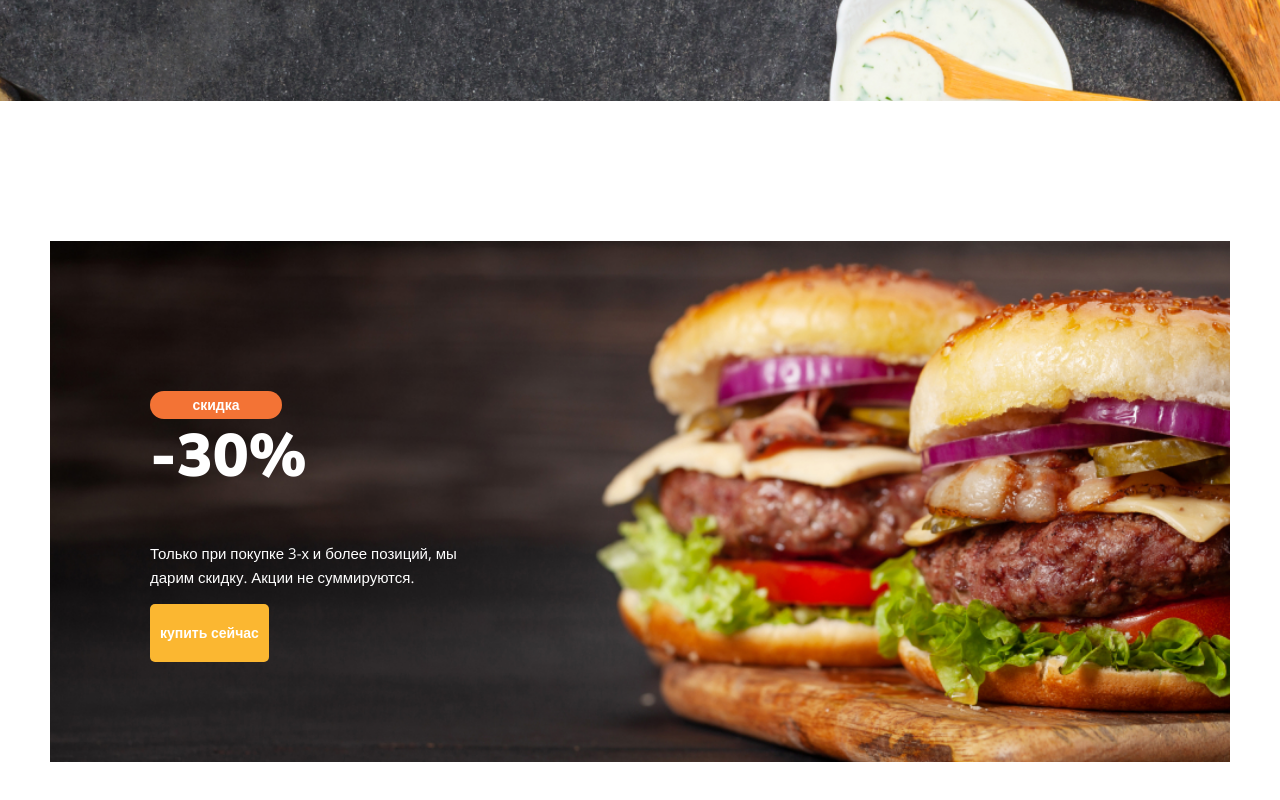
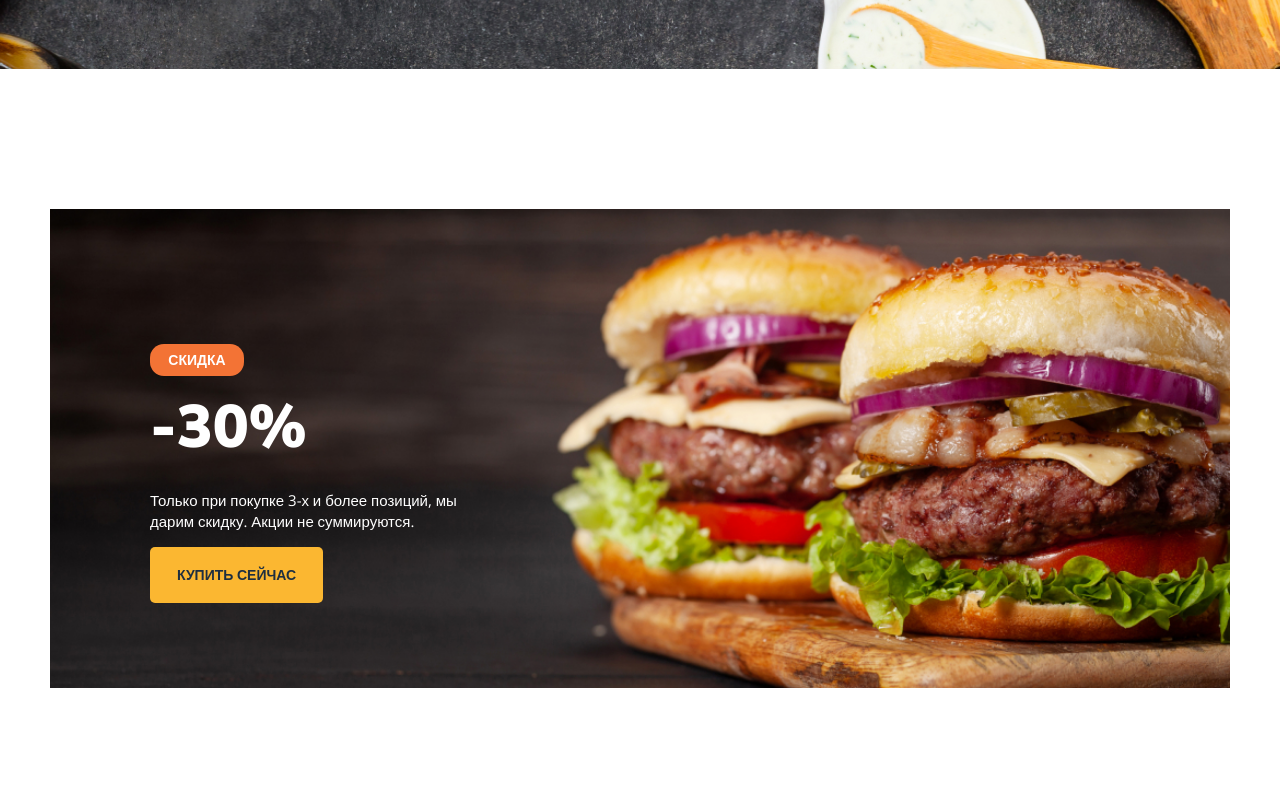
Before and after one commit to Andron67/Module01-Burger, a plain HTML site: page index.html in a window 1280 px wide. Shown: the part 522-1322 px from the top of the page. Drawn offline with nearby package versions, Linux system fonts and the light colour scheme.

Commit message:
Add changes

```diff
--- a/style/main.css
+++ b/style/main.css
@@ -147,7 +147,7 @@ header {
 	font-size: 79px;
 	font-weight: 700;
 	margin-top: 17px;
-	line-height: 1.6;
+	line-height: 1.2;
 	margin-bottom: 20px;
 }
 
@@ -165,15 +165,11 @@ header {
 
 /* --------- BANNER ---------------- */
 .banner {
-	margin-bottom: 200px;
-}
-
-.container {
-
+	margin-bottom: 190px;
 }
 
 .banner-box {
-	padding: 100px 0px 100px 100px;
+	padding: 85px 0px 85px 100px;
 	background: url('../images/banner.jpg') 0 0/cover no-repeat;
 }
 
@@ -182,7 +178,9 @@ header {
 	flex-direction: column;
 	color: #FFF;
 	font-size: 60px;
+	line-height: 1.6;
 	font-weight: 900;
+	margin-bottom: 13px;
 }
 
 .banner-title span {
@@ -190,12 +188,12 @@ header {
 	border-radius: 14px;
 	color: #FFF;
 	display: inline-block;
+	text-transform: uppercase;
 	text-align: center;
-	padding: 5px 19px;
+	padding: 5px 0px;
 	font-family: 'Open Sans', sans-serif;
 	font-size: 14px;
 	font-weight: 600;
-	line-height: 1.3;
 	max-width: 94px;
 	margin-bottom: 3px;
 }
@@ -205,20 +203,20 @@ header {
 	font-family: 'Open Sans', sans-serif;
 	font-size: 15px;
 	font-weight: 400;
-	line-height: 1.6;
-	max-width: 353px;
+	line-height: 1.4;
+	max-width: 320px;
 	margin-bottom: 15px;
 }
 
 .banner-link {
-	color: #FFF;
+	color: #1E2F40;
 	background-color: #FBB731;
 	border-radius: 5px;
 	display: inline-block;
-	padding: 20px 10px;
+	padding: 20px 27px;
 	text-decoration: none;
+	text-transform: uppercase;
 	font-family: 'Open Sans', sans-serif;
 	font-size: 14px;
 	font-weight: 700;
-	line-height: 1.3;
 }
```
